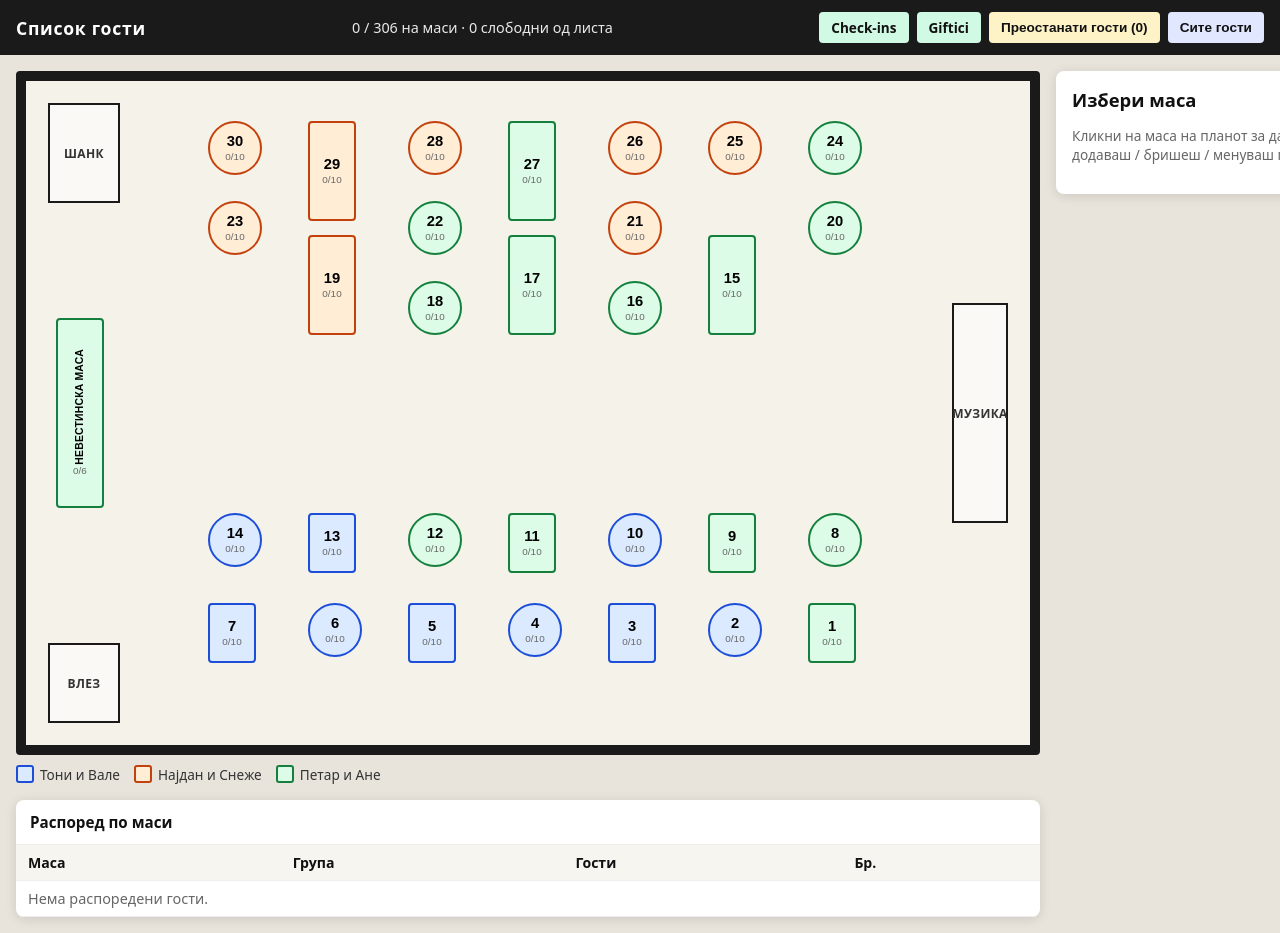
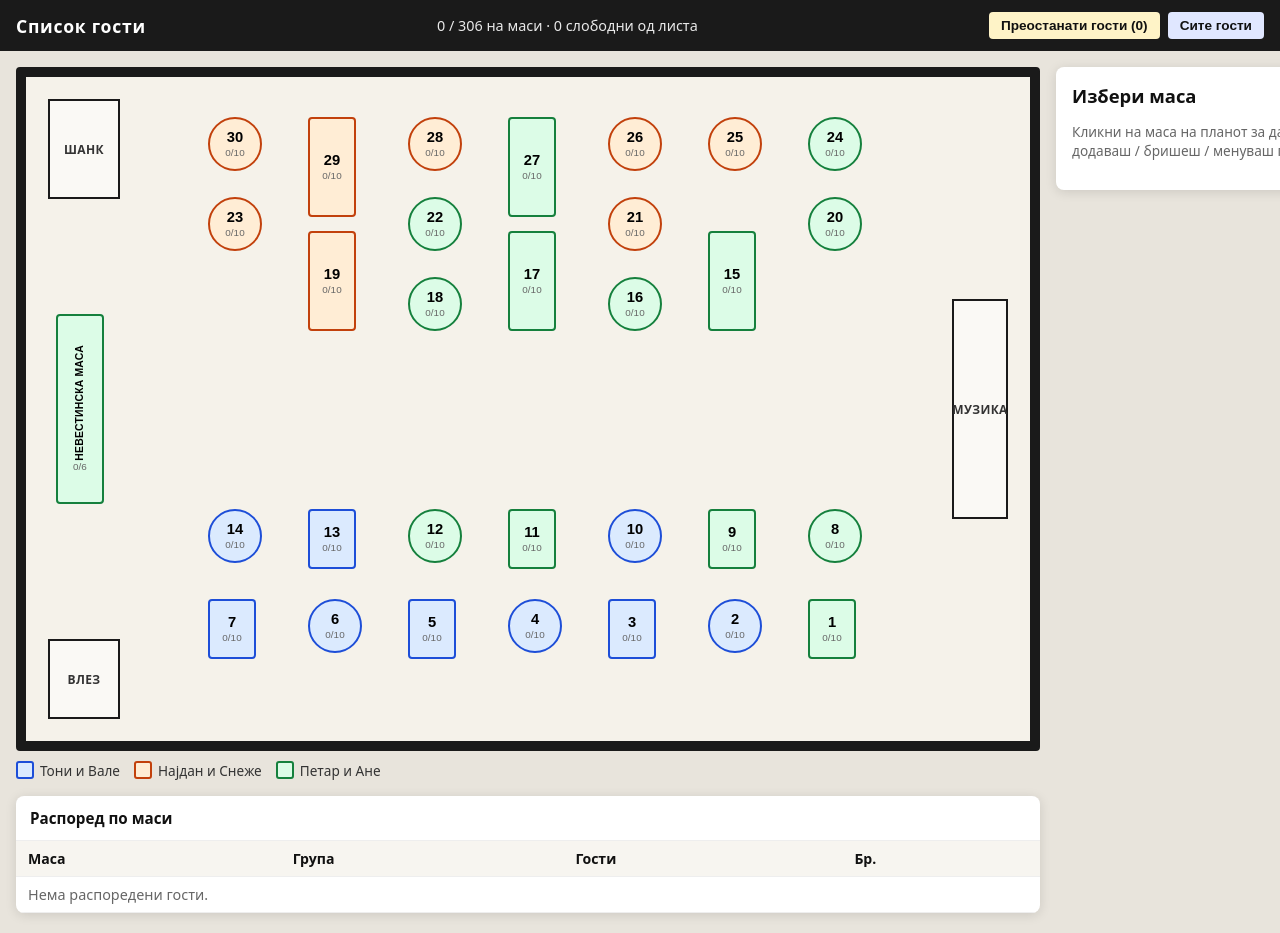
Before and after one commit to nikolovskipetar45/park-masi, a website: page public/index.html in a window 1280 px wide. Shown: the top 933 px of the page. Drawn offline with Linux system fonts and the light colour scheme; no server answers.

Commit message:
Hide check-ins and giftici links from the main seating page.

```diff
--- a/public/index.html
+++ b/public/index.html
@@ -66,18 +66,6 @@
       background: #e0e7ff;
       font-weight: 600;
     }
-    header a.nav-link {
-      background: #d1fae5;
-      color: #111;
-      text-decoration: none;
-      padding: 6px 12px;
-      border-radius: 4px;
-      font-size: 0.85rem;
-      font-weight: 600;
-      display: inline-flex;
-      align-items: center;
-    }
-
     .layout {
       display: grid;
       grid-template-columns: 1fr minmax(280px, 340px);
@@ -638,8 +626,6 @@
     <h1>Список гости</h1>
     <div class="stats" id="globalStats">0 / 0 гости</div>
     <div class="header-actions">
-      <a class="nav-link" href="/check-ins">Check-ins</a>
-      <a class="nav-link" href="/giftici">Giftici</a>
       <button type="button" id="remainingBtn">Преостанати гости (0)</button>
       <button type="button" id="allGuestsBtn">Сите гости</button>
     </div>
```
